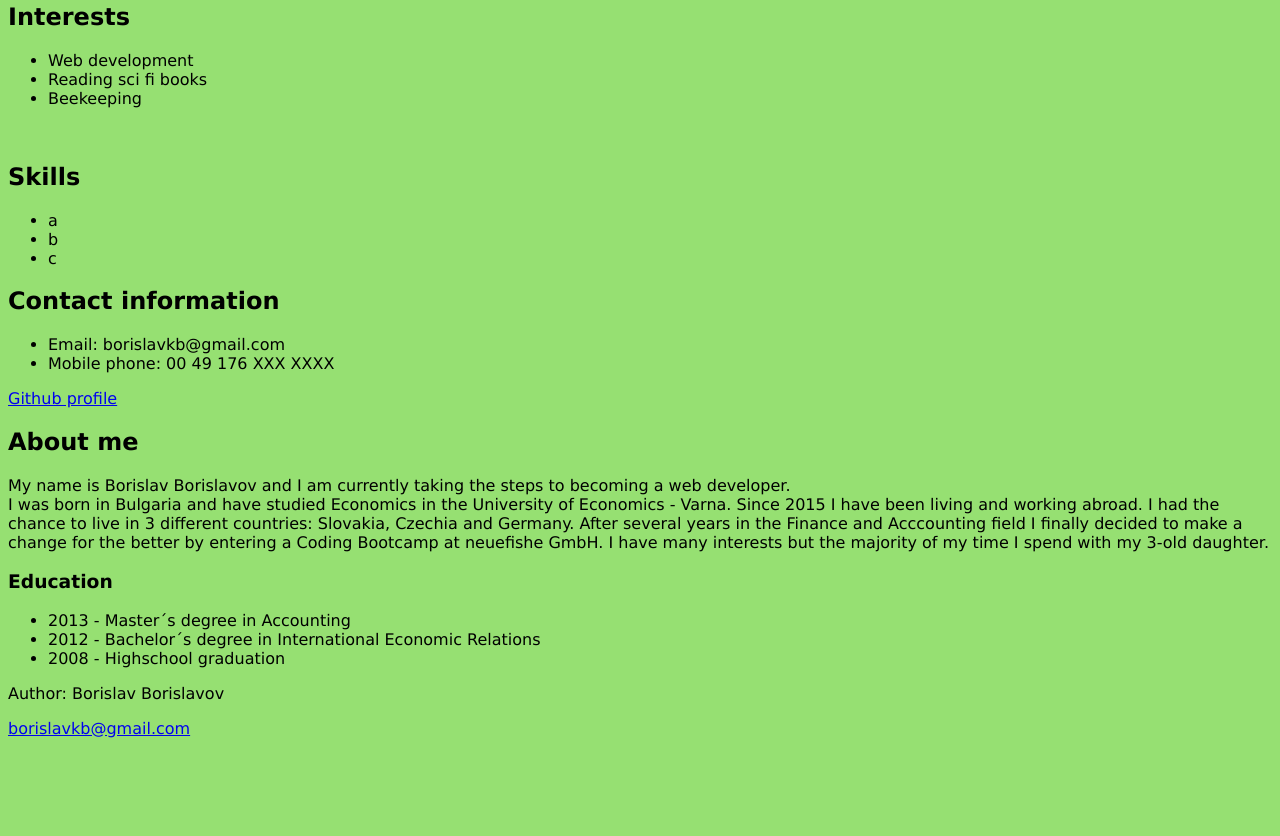
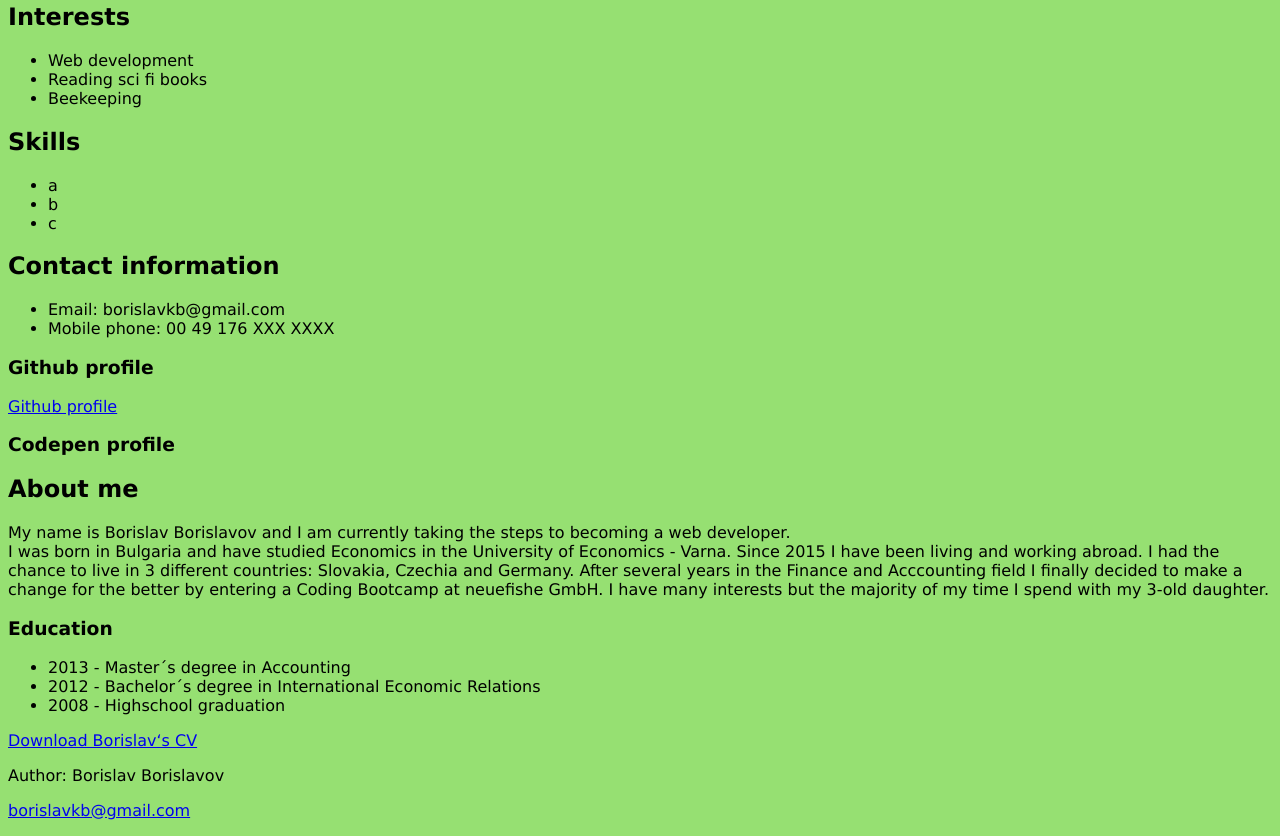
Before and after one commit to borislavkb/personal-website, a plain HTML site: page index.html in a window 1280 px wide. Shown: the part 456-1292 px from the top of the page. Before the commit the page ends 1210 px from the top, so only its background shows below. Drawn offline with Linux system fonts and the light colour scheme.

Commit message:
add div and classes

```diff
--- a/index.html
+++ b/index.html
@@ -4,7 +4,7 @@
     <meta charset="UTF-8" />
     <meta http-equiv="X-UA-Compatible" content="IE=edge" />
     <meta name="viewport" content="width=device-width, initial-scale=1.0" />
-    <title>Personal website</title>
+    <title>Borislav`s personal website</title>
     <link rel="stylesheet" href='/mystyles.css'/>
   </head>
 
@@ -25,19 +25,23 @@
         alt="Profile picture from xing.com"
       />
 
+      <div class="Interests">
       <h2>Interests</h2>
       <ul>
           <li>Web development</li>
           <li>Reading sci fi books</li>
           <li>Beekeeping</li>
       </ul>
-      <br>
+    </div>
+
+    <div class="Skills">
       <h2>Skills</h2>
       <ul>
           <li>a</li>
           <li>b</li>
           <li>c</li>
       </ul>
+    </div>
 
       <section>
           <h2>Contact information</h2>
@@ -48,16 +52,20 @@
       </section>
 
       <section>
+      <div class="Links">
+        <h3>Github profile</h3>
           <a href="https://github.com/borislavkb" >Github profile</a>
+        <h3>Codepen profile</h3>
           <a href="url" alt=""></a>
+        </div>
       </section>
       <section>
+        <div class="Abme">
         <h2>About me</h2>
         <p> My name is Borislav Borislavov and I am currently taking the steps to becoming a web developer.<br>
           I was born in Bulgaria and have studied Economics in the University of Economics - Varna. Since 2015 I have been living and working abroad. I had the chance to live in 3 different countries: Slovakia, Czechia and Germany. After several years in the Finance and Acccounting field I finally decided to make a change for the better by entering a Coding Bootcamp at neuefishe GmbH. I have many interests but the majority of my time I spend with my 3-old daughter. </p>
-      </section>
-
-
+        </div>
+        </section>
 
       <section class="container1">
         <h3>Education</h3>
@@ -68,6 +76,10 @@
         </ul>
       </section>
 
+      <section class="CV">
+        <a href="url" title="Download CV as pdf" target="_blank">Download Borislav‘s CV</a>
+      </section>
+
 
     </main>
     <footer>
--- a/mystyles.css
+++ b/mystyles.css
@@ -8,4 +8,5 @@ body {
   font-family: "Lucida Sans", "Lucida Sans Regular", "Lucida Grande",
     "Lucida Sans Unicode", Geneva, Verdana, sans-serif;
   color: black;
+  box-sizing: border-box;
 }
```
